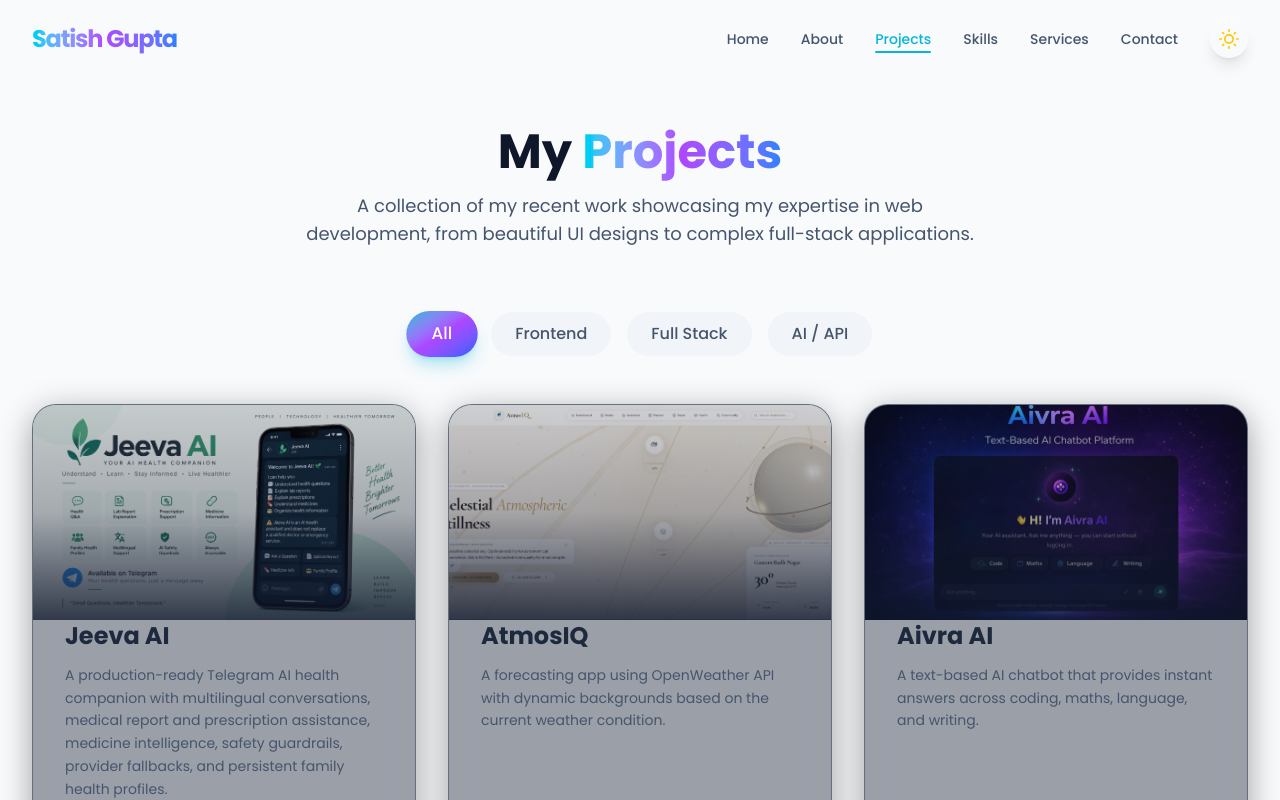
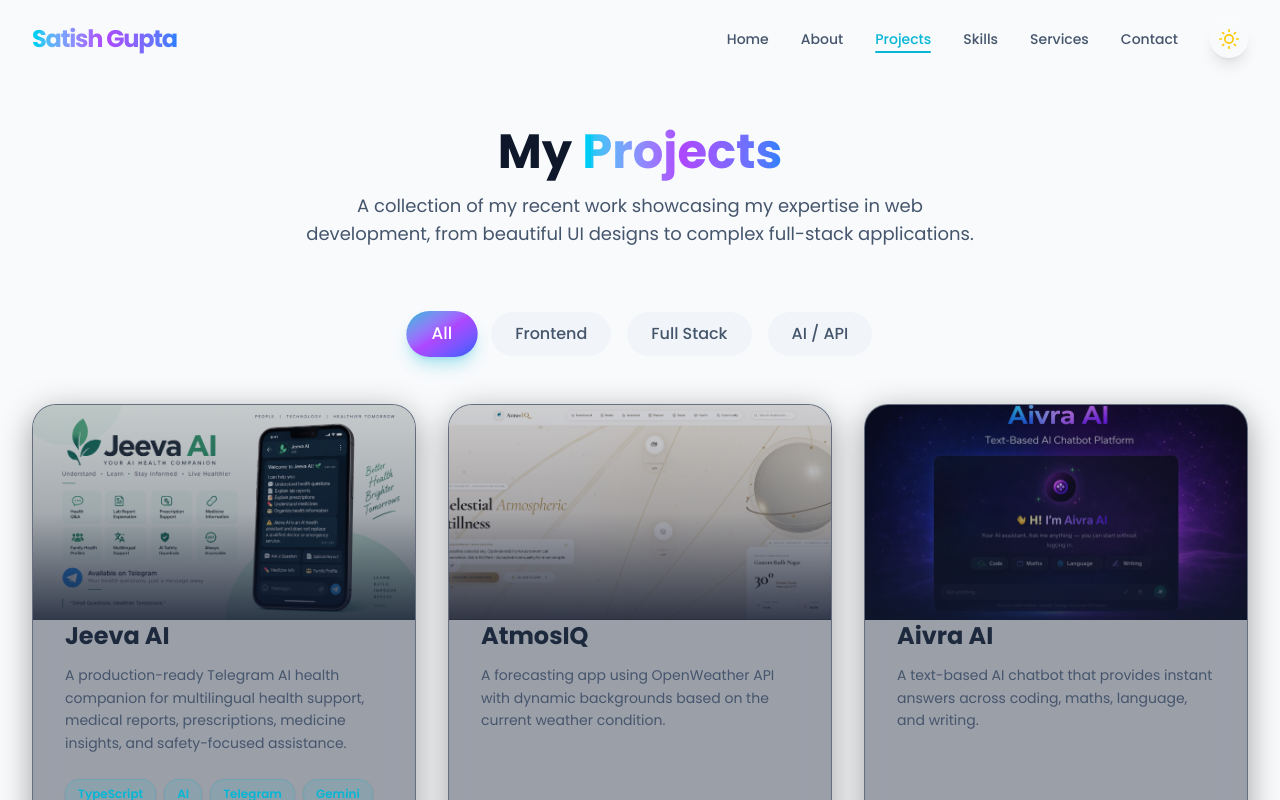
Before and after one commit to Satish1212u/Portfolio, a React (Vite) app: page /projects in a window 1280 px wide. Shown: the top 800 px of the page. Built offline with nearby package versions, Linux system fonts and the light colour scheme.

Commit message:
fixing projects issue

```diff
--- a/src/pages/Projects.jsx
+++ b/src/pages/Projects.jsx
@@ -6,7 +6,7 @@
 
   {
     title: 'Jeeva AI',
-    description: 'A production-ready Telegram AI health companion with multilingual conversations, medical report and prescription assistance, medicine intelligence, safety guardrails, provider fallbacks, and persistent family health profiles.',
+    description: 'A production-ready Telegram AI health companion for multilingual health support, medical reports, prescriptions, medicine insights, and safety-focused assistance.',
     tags: ['TypeScript', 'AI', 'Telegram', 'Gemini', 'Grok', 'OpenRouter', 'PostgreSQL', 'Prisma'],
     category: 'AI / Healthcare',
     image: 'jeeva.png',
```
